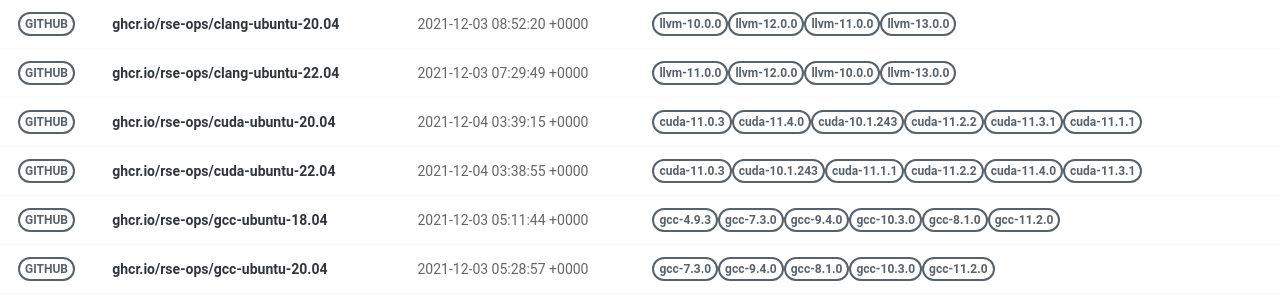
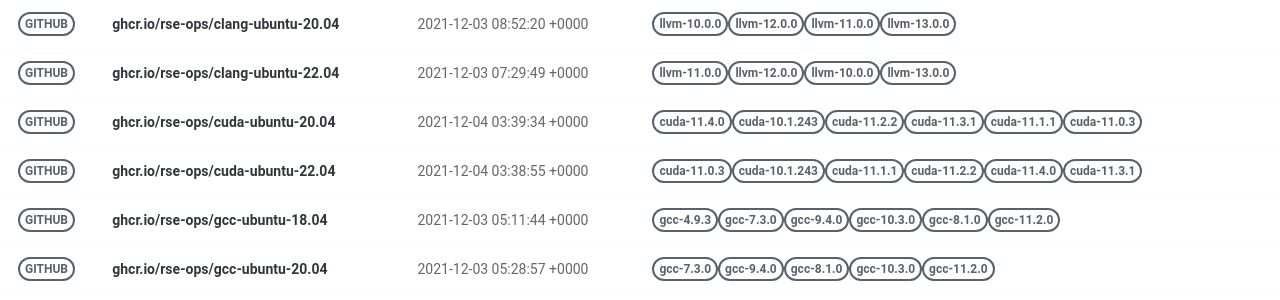
Before and after one commit to rse-ops/docker-images, a Jekyll site: the page built from pages/index.md, in a window 1280 px wide. Shown: the part 179-479 px from the top of the page. Built offline with Jekyll 4.4.1, drawn with Linux system fonts in a browser that asks for light colours; nearby versions of some CDN libraries.

Commit message:
Automated push to update library 2021-12-04

```diff
--- a/_library/ghcr.io-rse-ops-cuda-ubuntu-20.04.md
+++ b/_library/ghcr.io-rse-ops-cuda-ubuntu-20.04.md
@@ -1,14 +1,11 @@
 ---
 layout: container
 name: ghcr.io/rse-ops/cuda-ubuntu-20.04
-updated_at: 2021-12-04 03:39:15.802304
+updated_at: 2021-12-04 03:39:34.735256
 
 
 container_url: https://github.com/orgs/rse-ops/packages/container/package/cuda-ubuntu-20.04
 versions:
- - tag: cuda-11.0.3
-   dockerfile: https://github.com/rse-ops/docker-images/blob/main/ubuntu/cuda/Dockerfile
-   manifest: https://crane.ggcr.dev/manifest/ghcr.io/rse-ops/cuda-ubuntu-20.04:cuda-11.0.3
  - tag: cuda-11.4.0
    dockerfile: https://github.com/rse-ops/docker-images/blob/main/ubuntu/cuda/Dockerfile
    manifest: https://crane.ggcr.dev/manifest/ghcr.io/rse-ops/cuda-ubuntu-20.04:cuda-11.4.0
```
Also changed, not shown: other parts of _library/ghcr.io-rse-ops-cuda-ubuntu-20.04.md (+3 -0 lines).
